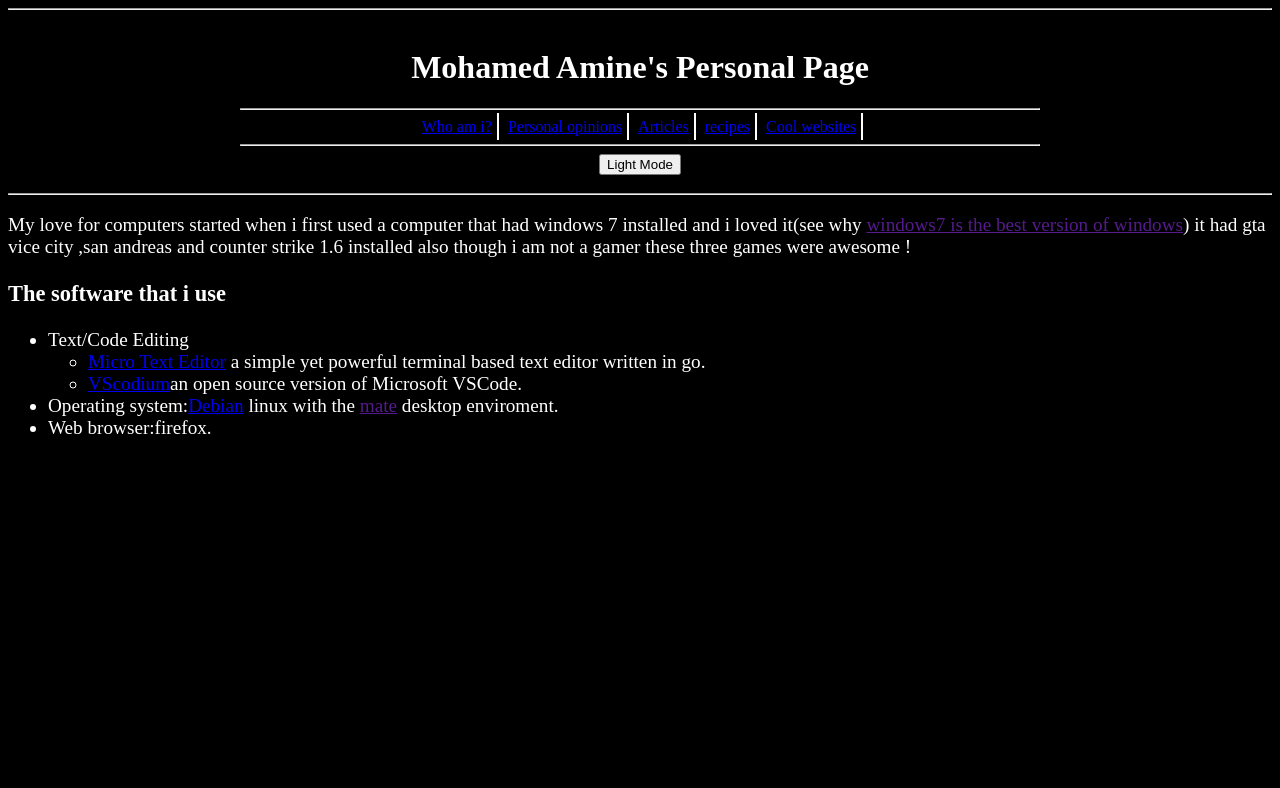
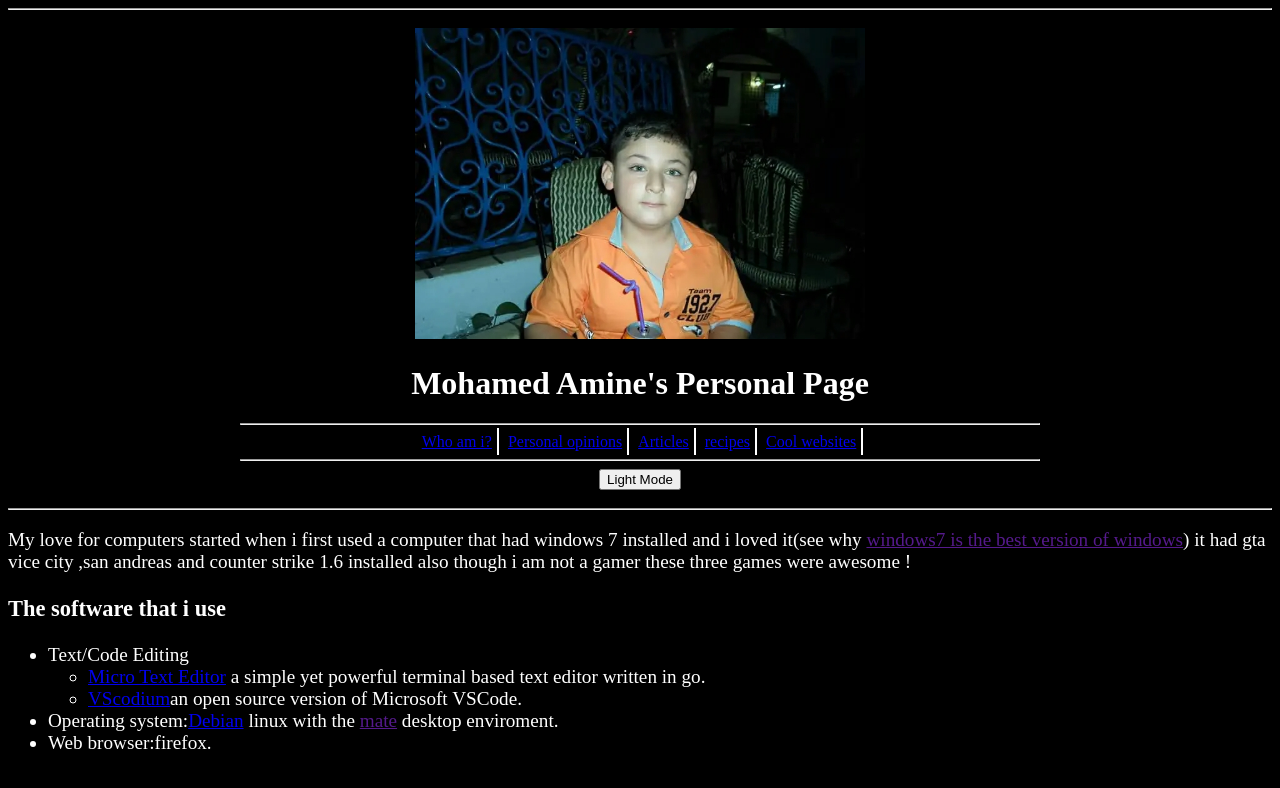
Before and after one commit to Mohamed-website/website, a plain HTML site: page index.html in a window 1280 px wide. Drawn offline with Linux system fonts and the light colour scheme.

Commit message:
Add files via upload

```diff
--- a/index.html
+++ b/index.html
@@ -10,6 +10,7 @@
 
 		<hr>
 		<header>
+		<img src="myphoto.jpg" width="450px">
 		<h1>Mohamed Amine's Personal Page</h1>
 		<div>
 		<hr>
```
